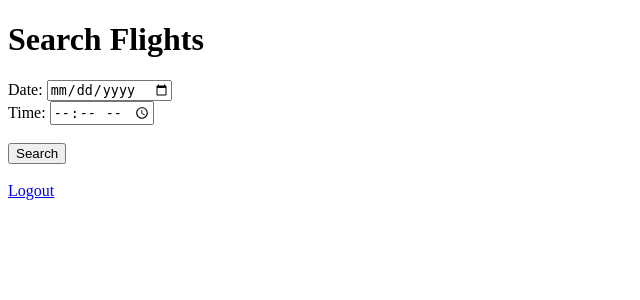
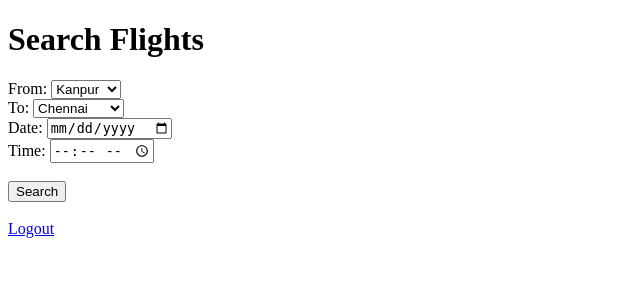
Before and after one commit to DhruvBajaj01/Devrev, a Django app: page /app/search_flights/ in a window 1280 px wide. Shown: the top 300 px of the page, without its empty margins (0-640 px from the left). Run offline with Django 4.2, Linux system fonts and the light colour scheme; a user stored in the database is signed in.

Commit message:
application changes

```diff
--- a/flight_booking/app/models.py
+++ b/flight_booking/app/models.py
@@ -6,6 +6,8 @@ class Flight(models.Model):
     date = models.DateField()
     time = models.TimeField()
     seats = models.IntegerField(default=60)
+    from_city = models.CharField(max_length=100, default='Chennai')
+    to_city = models.CharField(max_length=100, default='Kanpur')
 
     def __str__(self):
         return f'{self.number} - {self.date} - {self.time}'
--- a/flight_booking/app/views.py
+++ b/flight_booking/app/views.py
@@ -14,18 +14,29 @@ def home(request):
     return render(request, 'home.html', {'flights': flights})
 
 
+# @login_required
+# def search_flights(request):
+#     flights = Flight.objects.none() # initialize flights with an empty queryset
+#     if request.method == 'POST':
+#         date = request.POST.get('date')
+#         time = request.POST.get('time')
+#         flights = Flight.objects.filter(date=date, time=time)
+#     if not flights:
+#         message = "No flights available for the selected date and time."
+#     else:
+#         message = None
+#     return render(request, 'searchflight.html', {'flights': flights})
+
 @login_required
 def search_flights(request):
-    flights = Flight.objects.none() # initialize flights with an empty queryset
-    if request.method == 'POST':
-        date = request.POST.get('date')
-        time = request.POST.get('time')
-        flights = Flight.objects.filter(date=date, time=time)
-    if not flights:
-        message = "No flights available for the selected date and time."
-    else:
-        message = None
-    return render(request, 'searchflight.html', {'flights': flights})
+  flights = Flight.objects.none()
+  if request.method == 'POST':
+    from_city = request.POST.get('from_city')
+    to_city = request.POST.get('to_city')
+    date = request.POST.get('date')
+    time = request.POST.get('time')
+    flights = Flight.objects.filter(from_city=from_city, to_city=to_city, date=date, time=time)
+  return render(request, 'searchflight.html', {'flights': flights})
 
 
 
--- a/flight_booking/templates/home.html
+++ b/flight_booking/templates/home.html
@@ -7,6 +7,7 @@
   Hi {{ user.username }}!
   <p><a href="{% url 'search_flights' %}" class="btn btn-primary">Search Flights</a></p>
   <p><a href="{% url 'logout' %}">Log Out</a></p>
+  <p> <a href="{% url 'my_bookings' %}" class="btn btn-primary">View Your Bookings</a></p>
 {% else %}
   <p>Welcome the MyFlightApp. Please Log In to continue.</p>
   <a href="{% url 'login' %}">Log In</a> &nbsp&nbsp&nbsp&nbsp
--- a/flight_booking/templates/searchflight.html
+++ b/flight_booking/templates/searchflight.html
@@ -5,6 +5,24 @@
 
   <form method="post">
     {% csrf_token %}
+    <div>
+      <label for="id_from_city">From:</label>
+      <select id="id_from_city" name="from_city">
+        <option value="Kanpur">Kanpur</option>
+        <option value="Delhi">Delhi</option>
+        <option value="Mumbai">Mumbai</option>
+        <option value="Ranchi">Ranchi</option>
+      </select>
+    </div>
+    <div>
+      <label for="id_to_city">To:</label>
+      <select id="id_to_city" name="to_city">
+        <option value="Chennai">Chennai</option>
+        <option value="Bangalore">Bangalore</option>
+        <option value="Hyderabad">Hyderabad</option>
+        <option value="Coimbatore">Coimbatore</option>
+      </select>
+    </div>
     <div>
       <label for="id_date">Date:</label>
       <input type="date" id="id_date" name="date">
@@ -29,6 +47,26 @@
     </ul>
   {% endif %}
 
+  {% if not flights and request.method == 'POST' %}
+    <p>No flights are available for the selected criteria.</p>
+  {% endif %}
+
 <br>
   <a href="{% url 'logout' %}">Logout</a>
 {% endblock %}
+
+
+<script>
+  const fromToggle = document.getElementById('from_toggle');
+  const fromCitySelect = document.getElementById('from_city');
+  const toToggle = document.getElementById('to_toggle');
+  const toCitySelect = document.getElementById('to_city');
+
+  fromToggle.addEventListener('change', () => {
+    fromCitySelect.disabled = !fromToggle.checked;
+  });
+
+  toToggle.addEventListener('change', () => {
+    toCitySelect.disabled = !toToggle.checked;
+  });
+</script>
```
Also changed, not shown: flight_booking/app/migrations/0002_flight_from_city_flight_to_city.py (added), flight_booking/db.sqlite3, 2 other files.
